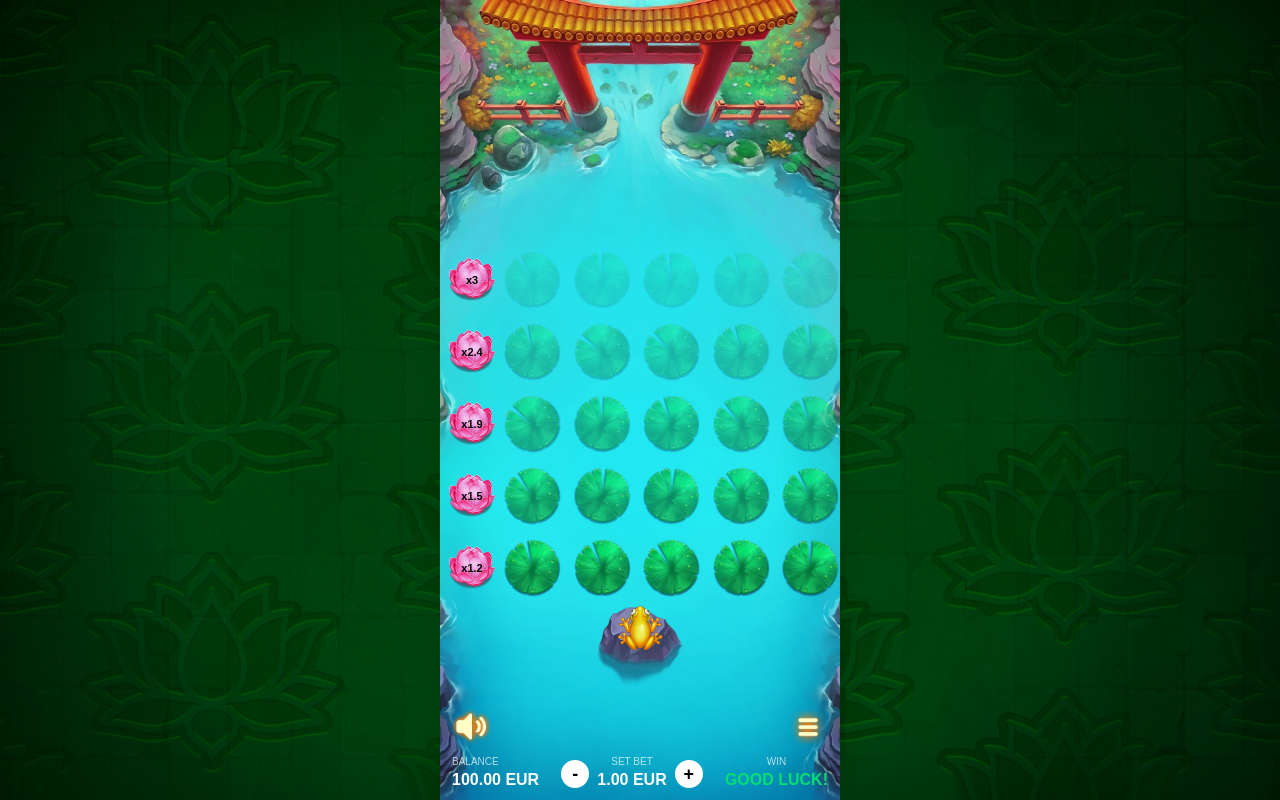
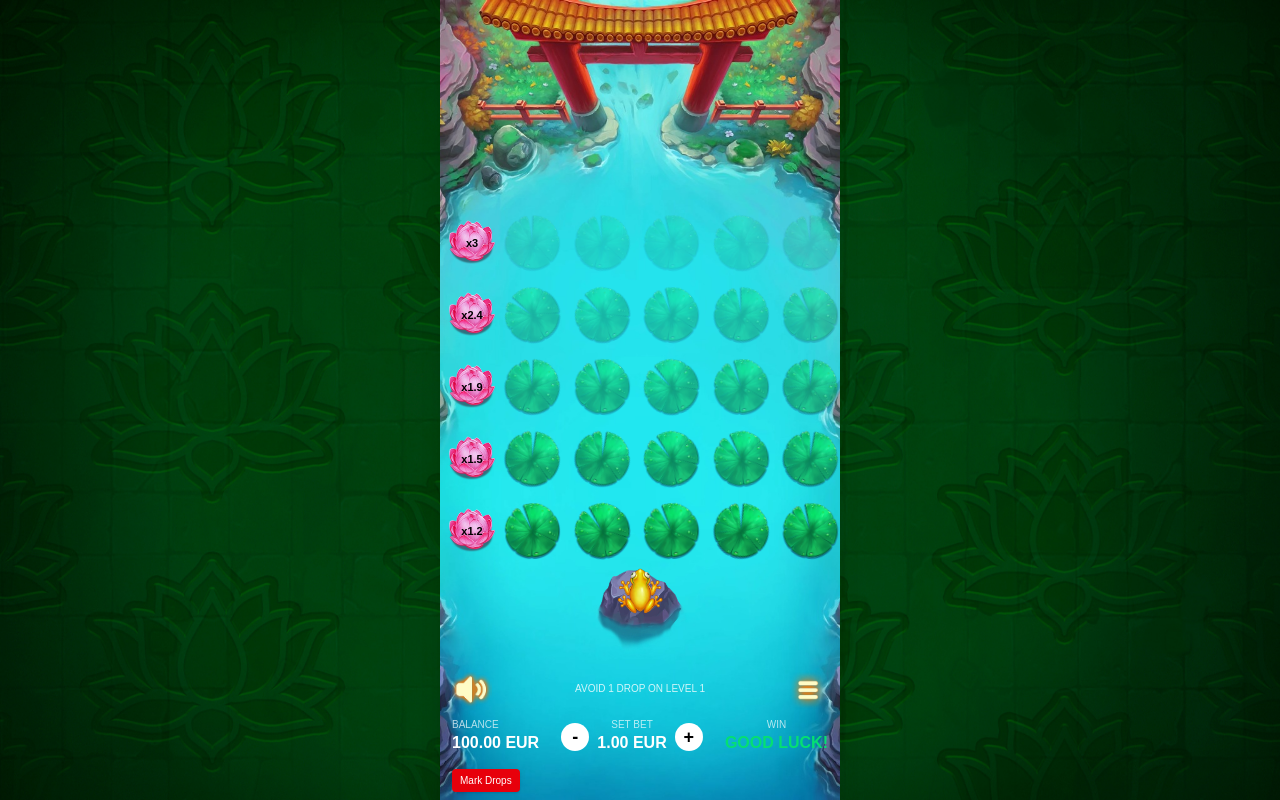
Before and after one commit to Hasan-Itani/frog-princess, a Next.js app: page / in a window 1280 px wide. Built offline with nearby package versions, Linux system fonts and the light colour scheme.

Commit message:
Game Logic Done

```diff
--- a/app/components/Controls.jsx
+++ b/app/components/Controls.jsx
@@ -1,7 +1,18 @@
 "use client";
+// ⬇️ adjust this path if your useGame is elsewhere (e.g. "../useGame")
 import { useGame } from "../hooks/useGame";
 import IconButton from "./ui/IconButton";
 import CollectButton from "./ui/CollectButton";
+import { useDebug } from "../hooks/useDebug"; // ⬅️ added
+
+// SAME distribution function so the label matches the board
+function dropsForLevel(idx) {
+  const n = idx + 1;
+  if (n >= 1 && n <= 5) return 1;
+  if (n >= 6 && n <= 9) return 2;
+  if (n >= 10 && n <= 12) return 3;
+  return 4; // 13-14
+}
 
 export default function Controls({ onOpenSettings }) {
   const {
@@ -19,9 +30,17 @@ export default function Controls({ onOpenSettings }) {
     canIncrementBet,
     canDecrementBet,
     showWinOverlay,
+    levelsCount,
   } = useGame();
 
+  const { showDrops, toggleDrops } = useDebug(); // ⬅️ added
+
   const showCollect = isPlaying && level > 0 && !showWinOverlay;
+
+  // human-readable next level (cap at max)
+  const displayLevel = Math.min(level + 1, levelsCount);
+  // cap drops to 4 (since there are 5 pads → at least one safe)
+  const dropsCount = Math.min(dropsForLevel(level), 4);
 
   return (
     <div className="relative z-20 pointer-events-auto w-full text-white px-3 py-2 space-y-2">
@@ -36,7 +55,13 @@ export default function Controls({ onOpenSettings }) {
           alt="Audio"
         />
 
-        <div className="flex-1 flex items-center justify-center">
+        <div className="flex-1 flex flex-col items-center justify-center">
+          {/* The label you asked for */}
+          <div className="text-[10px] leading-3 opacity-80 mb-1 text-center">
+            AVOID {dropsCount} DROP{dropsCount !== 1 ? "S" : ""} ON LEVEL{" "}
+            {displayLevel}
+          </div>
+
           <CollectButton
             show={showCollect}
             amount={currentWin}
@@ -96,6 +121,17 @@ export default function Controls({ onOpenSettings }) {
           )}
         </div>
       </div>
+
+      {/* 🔧 tiny dev toggle (added, everything else unchanged) */}
+      <div className="pt-1">
+        <button
+          onClick={toggleDrops}
+          className="px-2 py-1 text-[10px] bg-red-600 text-white rounded shadow"
+          title="Debug: show/hide all drops"
+        >
+          {showDrops ? "Unmark Drops" : "Mark Drops"}
+        </button>
+      </div>
     </div>
   );
 }
--- a/app/components/GameBoard.jsx
+++ b/app/components/GameBoard.jsx
@@ -2,7 +2,19 @@
 import Image from "next/image";
 import { useEffect, useMemo, useState } from "react";
 import { useGame, MULTIPLIERS } from "../hooks/useGame";
+import { useDebug } from "../hooks/useDebug";
 
+const PADS_PER_ROW = 5;
+const WINDOW_SIZE = 5;
+
+// UI sizing
+const ROCK_SPACE = 96;
+const LILY_BTN = 72;
+const LILY_IMG = 80;
+const BADGE_W = 48;
+const BADGE_GUTTER = BADGE_W + 16;
+
+// Fade older rows a bit
 function opacityForRow(rowIndex, level) {
   if (rowIndex === level) return 1;
   if (rowIndex === level - 1) return 0.5;
@@ -14,21 +26,45 @@ function opacityForRow(rowIndex, level) {
   return 0.2;
 }
 
-function makeRotations(seed, padsPerRow) {
-  const r = [];
-  let x = seed;
-  for (let i = 0; i < padsPerRow; i++) {
+// distribution: 1,1,1,1,1, 2,2,2,2, 3,3,3, 4,4 (levels 1..14)
+function dropsForLevel(idx) {
+  const n = idx + 1;
+  if (n >= 1 && n <= 5) return 1;
+  if (n >= 6 && n <= 9) return 2;
+  if (n >= 10 && n <= 12) return 3;
+  return 4; // 13-14
+}
+
+/** deterministic traps for a row based on runSeed */
+function trapsForRow(levelIdx, padsPerRow, runSeed) {
+  const want = Math.min(dropsForLevel(levelIdx), padsPerRow - 1);
+  const traps = new Set();
+  let x = (runSeed ^ ((levelIdx + 1) * 2654435761)) >>> 0;
+  const mod = 0x7fffffff;
+  while (traps.size < want) {
+    x = (1103515245 * x + 12345) % mod;
+    traps.add(Math.abs(x) % padsPerRow);
+  }
+  return traps;
+}
+
+// cosmetic per-pad rotation
+function rotationsForRow(rowIndex) {
+  const out = [];
+  let x = ((rowIndex + 7) * 1103515245 + 12345) % 2147483647;
+  for (let i = 0; i < PADS_PER_ROW; i++) {
     x = (1103515245 * x + 12345) % 2147483647;
-    r.push(((x % 60) - 30) * 1);
+    out.push(((x % 60) - 30) * 1);
   }
-  return r;
+  return out;
 }
 
 export default function GameBoard() {
   const {
     isPlaying,
     startRun,
-    advanceOneLevel,
+    advanceOneLevel, // (we already added force in your hook earlier)
+    dropNow,
     showWinOverlay,
     overlayAmount,
     format,
@@ -36,54 +72,108 @@ export default function GameBoard() {
     levelsCount,
   } = useGame();
 
-  const padsPerRow = 5;
-  const windowSize = 5;
-  const ROCK_SPACE = 96;
-  const LILY_BTN = 72;
-  const LILY_IMG = 80;
-  const BADGE_W = 48;
-  const BADGE_GUTTER = BADGE_W + 16;
+  const { showDrops } = useDebug();
 
+  // frog visual state
   const [frogRow, setFrogRow] = useState(-1);
   const [frogCol, setFrogCol] = useState(2);
 
+  // traps randomize every new run, but stay stable within the run
+  const [runSeed, setRunSeed] = useState(null);
+
+  // reveal map and global revealAll when dropped
+  const [revealedMap, setRevealedMap] = useState({}); // {rowIdx: true}
+  const [revealAll, setRevealAll] = useState(false);
+
+  // which rows are on screen
   const visibleIndices = useMemo(() => {
-    const maxBottom = Math.max(0, levelsCount - windowSize);
+    const maxBottom = Math.max(0, levelsCount - WINDOW_SIZE);
     const bottom = Math.min(Math.max(level - 1, 0), maxBottom);
-    const top = Math.min(bottom + windowSize - 1, levelsCount - 1);
+    const top = Math.min(bottom + WINDOW_SIZE - 1, levelsCount - 1);
     const out = [];
     for (let idx = top; idx >= bottom; idx--) out.push(idx);
     return out;
   }, [level, levelsCount]);
 
+  // only reset frog on a true round reset
   useEffect(() => {
     if (!isPlaying && level === 0) {
       setFrogRow(-1);
       setFrogCol(2);
-    } else {
-      setFrogRow(level - 1);
+      setRevealedMap({});
+      setRevealAll(false);
+      setRunSeed(null);
     }
   }, [isPlaying, level]);
 
+  function ensureRunSeed() {
+    if (runSeed !== null) return runSeed;
+    const seedNow = (Date.now() ^ Math.floor(Math.random() * 0x7fffffff)) >>> 0;
+    setRunSeed(seedNow);
+    return seedNow;
+  }
+
   function onPadClick(rowIndexGlobal, col) {
+    // hard-lock input if we're revealing all (dropped) or overlay is visible
+    if (revealAll || showWinOverlay) return;
+
+    // only the next row is clickable
     if (rowIndexGlobal !== level) return;
 
-    const ok = isPlaying || startRun();
-    if (!ok) return;
+    const starting = !isPlaying;
+    if (starting) {
+      const ok = startRun(); // deduct, set isPlaying (async)
+      if (!ok) return;
+    }
 
+    const seed = runSeed ?? ensureRunSeed();
+
+    // move frog immediately to avoid snap-back
+    setFrogRow(rowIndexGlobal);
     setFrogCol(col);
-    advanceOneLevel();
+
+    const traps = trapsForRow(rowIndexGlobal, PADS_PER_ROW, seed);
+    const clickedIsTrap = traps.has(col);
+
+    if (clickedIsTrap) {
+      const full = {};
+      for (let i = 0; i < levelsCount; i++) full[i] = true;
+      setRevealAll(true); // visuals
+      setRevealedMap(full); // visuals
+      dropNow(true); // ⬅️ force finish on first-click drop
+      return;
+    }
+
+    // safe: reveal only this row's traps and advance
+    setRevealedMap((m) => ({ ...m, [rowIndexGlobal]: true }));
+    advanceOneLevel(starting); // pass true on very first safe click if you kept the 'force' param
   }
 
   return (
     <div className="relative w-full h-full">
-      {/* ROWS: absolutely positioned with reserved space for the rock */}
+      {/* ROWS */}
       <div className="absolute inset-x-0" style={{ bottom: ROCK_SPACE }}>
         {visibleIndices.map((rowIndexGlobal) => {
           const mult = MULTIPLIERS[rowIndexGlobal];
-          const isClickable = rowIndexGlobal === level;
-          const rots = makeRotations(rowIndexGlobal + 7, padsPerRow);
+
+          // allow clicks if:
+          // - it’s the current level row
+          // - AND either the run is active OR we’re at pre-start (level 0)
+          // - AND we’re not in a dropped state (revealAll) nor overlay
+          const canStartNewRun =
+            !isPlaying && level === 0 && !revealAll && !showWinOverlay;
+          const isClickable =
+            rowIndexGlobal === level &&
+            (isPlaying || canStartNewRun) &&
+            !revealAll &&
+            !showWinOverlay;
+
+          const rots = rotationsForRow(rowIndexGlobal);
           const rowOpacity = opacityForRow(rowIndexGlobal, level);
+          const seed = runSeed ?? 123456789; // placeholder seed before run
+          const traps = trapsForRow(rowIndexGlobal, PADS_PER_ROW, seed);
+          const shouldRevealThisRow =
+            revealAll || !!revealedMap[rowIndexGlobal];
 
           return (
             <div
@@ -92,10 +182,27 @@ export default function GameBoard() {
               style={{ paddingLeft: BADGE_GUTTER }}
             >
               <div className="flex items-center justify-center gap-3">
-                {Array.from({ length: padsPerRow }).map((_, col) => {
+                {Array.from({ length: PADS_PER_ROW }).map((_, col) => {
                   const isFrogHere =
                     rowIndexGlobal === frogRow && frogCol === col;
                   const padOpacity = isFrogHere ? 1 : rowOpacity;
+                  const isTrapAndRevealed =
+                    shouldRevealThisRow && traps.has(col);
+
+                  // When revealed, traps "disappear":
+                  // if debug ON, we keep the pad visible with a marker but still disable click.
+                  if (isTrapAndRevealed && !showDrops) {
+                    return (
+                      <div
+                        key={col}
+                        style={{
+                          width: LILY_BTN,
+                          height: LILY_BTN,
+                          opacity: 0,
+                        }}
+                      />
+                    );
+                  }
 
                   return (
                     <button
@@ -125,6 +232,15 @@ export default function GameBoard() {
                         className="pointer-events-none"
                         style={{ transform: `rotate(${rots[col]}deg)` }}
                       />
+
+                      {/* DEV overlay: mark/unmark traps */}
+                      {showDrops && traps.has(col) && (
+                        <div className="pointer-events-none absolute inset-0 flex items-center justify-center">
+                          <div className="w-2 h-2 rounded-full bg-red-600 animate-pulse" />
+                        </div>
+                      )}
+
+                      {/* Frog */}
                       {isFrogHere && (
                         <Image
                           src="/frog.png"
@@ -139,14 +255,10 @@ export default function GameBoard() {
                 })}
               </div>
 
-              {/* Multiplier badge on the left; uses dedicated gutter so it never collides */}
+              {/* Multiplier flower (always visible; never inherits row opacity) */}
               <div
                 className="absolute top-1/2 -translate-y-1/2"
-                style={{
-                  left: 8,
-                  width: BADGE_W,
-                  height: BADGE_W,
-                }}
+                style={{ left: 8, width: BADGE_W, height: BADGE_W }}
               >
                 <div className="relative w-full h-full">
                   <Image
@@ -156,9 +268,9 @@ export default function GameBoard() {
                     height={BADGE_W}
                     className="pointer-events-none"
                   />
-                  <div className="absolute inset-0 grid place-items-center text-[11px] font-extrabold text-black">
-                    x{mult}
-                  </div>
+                </div>
+                <div className="absolute inset-0 grid place-items-center text-[11px] font-extrabold text-black">
+                  x{MULTIPLIERS[rowIndexGlobal]}
                 </div>
               </div>
             </div>
@@ -166,14 +278,14 @@ export default function GameBoard() {
         })}
       </div>
 
-      {/* ROCK: anchored to bottom center, out of normal flow */}
+      {/* ROCK (rotate 270°) */}
       <div className="absolute bottom-0 left-1/2 -translate-x-1/2 pointer-events-none">
         <Image
           src="/rock.png"
           alt="Rock"
           width={88}
           height={88}
-          className="object-contain -rotate-90 "
+          className="object-contain -rotate-90"
         />
         {frogRow === -1 && (
           <Image
@@ -186,7 +298,7 @@ export default function GameBoard() {
         )}
       </div>
 
-      {/* Win overlay */}
+      {/* Win overlay (text inside image) */}
       {showWinOverlay && (
         <div className="absolute inset-0 z-50 flex items-center justify-center">
           <div className="relative w-[260px] h-[260px]">
--- /dev/null
+++ b/app/hooks/useDebug.js
@@ -0,0 +1,27 @@
+"use client";
+import { createContext, useContext, useMemo, useState } from "react";
+
+const DebugContext = createContext(null);
+
+export function DebugProvider({ children }) {
+  const [showDrops, setShowDrops] = useState(false);
+
+  const value = useMemo(
+    () => ({
+      showDrops, // when true, reveal all drops/traps visually
+      setShowDrops,
+      toggleDrops: () => setShowDrops((v) => !v),
+    }),
+    [showDrops]
+  );
+
+  return (
+    <DebugContext.Provider value={value}>{children}</DebugContext.Provider>
+  );
+}
+
+export function useDebug() {
+  const ctx = useContext(DebugContext);
+  if (!ctx) throw new Error("useDebug must be used inside <DebugProvider>");
+  return ctx;
+}
--- a/app/hooks/useGame.js
+++ b/app/hooks/useGame.js
@@ -15,7 +15,7 @@ export const MULTIPLIERS = [
 const BET_STEPS = [0.3, 0.5, 1, 1.5, 2, 2.5, 3, 4, 5, 6, 7, 8, 9, 10, 15, 20];
 
 const GameContext = createContext(null);
-
+const LOSS_REVEAL_MS = 900;
 export function GameProvider({ children }) {
   const [balance, setBalance] = useState(100);
   const [betIndex, setBetIndex] = useState(2);
@@ -52,11 +52,6 @@ export function GameProvider({ children }) {
     if (!isPlaying || finishing) return;
     finishRun("collect", currentWin);
   }
-  function dropNow() {
-    if (!isPlaying || finishing) return;
-    finishRun("drop", 0);
-  }
-
   function startRun() {
     if (isPlaying) return true;
     if (balance < bet) {
@@ -70,8 +65,8 @@ export function GameProvider({ children }) {
     return true;
   }
 
-  function advanceOneLevel() {
-    if (!isPlaying) return;
+  function advanceOneLevel(forceNow = false) {
+    if (!isPlaying && !forceNow) return;
     if (level >= levelsCount) return;
 
     const multiplierThisLevel = MULTIPLIERS[level];
@@ -91,18 +86,34 @@ export function GameProvider({ children }) {
     finishRun("collect", currentWin);
   }
 
-  function dropNow() {
-    if (!isPlaying) return;
-    finishRun("drop", 0);
+  function dropNow(forceNow = false) {
+    if (finishing) return;
+    finishRun("drop", 0, forceNow);
   }
 
-  function finishRun(reason, amount) {
-    if (finishing || !isPlaying) return;
+  function finishRun(reason, amount, forceNow = false) {
+    if (finishing || (!isPlaying && !forceNow)) return;
     setFinishing(true);
     setFinishReason(reason);
     if (amount > 0) setBalance((b) => +(b + amount).toFixed(2));
     setOverlayAmount(amount);
-    setTimeout(() => setShowWinOverlay(true), 220);
+
+    if (amount > 0) {
+      // WIN: show overlay as before
+      setTimeout(() => setShowWinOverlay(true), 220);
+    } else {
+      // LOSS: no overlay — reveal is handled by the board; then auto-reset
+      setTimeout(() => {
+        // reset round back to initial state
+        setShowWinOverlay(false);
+        setOverlayAmount(0);
+        setFinishing(false);
+        setFinishReason(null);
+        setCurrentWin(0);
+        setLevel(0);
+        setIsPlaying(false);
+      }, LOSS_REVEAL_MS);
+    }
   }
 
   useEffect(() => {
--- a/app/page.js
+++ b/app/page.js
@@ -4,6 +4,7 @@ import GameBoard from "./components/GameBoard";
 import Controls from "./components/Controls";
 import SettingsPanel from "./components/SettingsPanel";
 import { GameProvider } from "./hooks/useGame";
+import { DebugProvider } from "./hooks/useDebug"; // ⬅️ added
 
 export default function Home() {
   const [settingsOpen, setSettingsOpen] = useState(false);
@@ -12,6 +13,7 @@ export default function Home() {
   return (
     <div className="min-h-screen w-full flex items-center justify-center bg-[url('/main-img.jpg')] bg-cover bg-center">
       <div className="relative w-[400px] h-[100vh] bg-[url('/game-img.jpg')] bg-cover bg-center shadow-xl flex flex-col overflow-hidden">
+        <DebugProvider>{/* ⬅️ added provider */}
           <GameProvider>
             {/* Game area */}
             <div className="flex-1 flex items-center justify-center bg-transparent">
@@ -37,6 +39,7 @@ export default function Home() {
               />
             )}
           </GameProvider>
+        </DebugProvider>
       </div>
     </div>
   );
```
Lines whose indentation alone changed are shown as unchanged.
